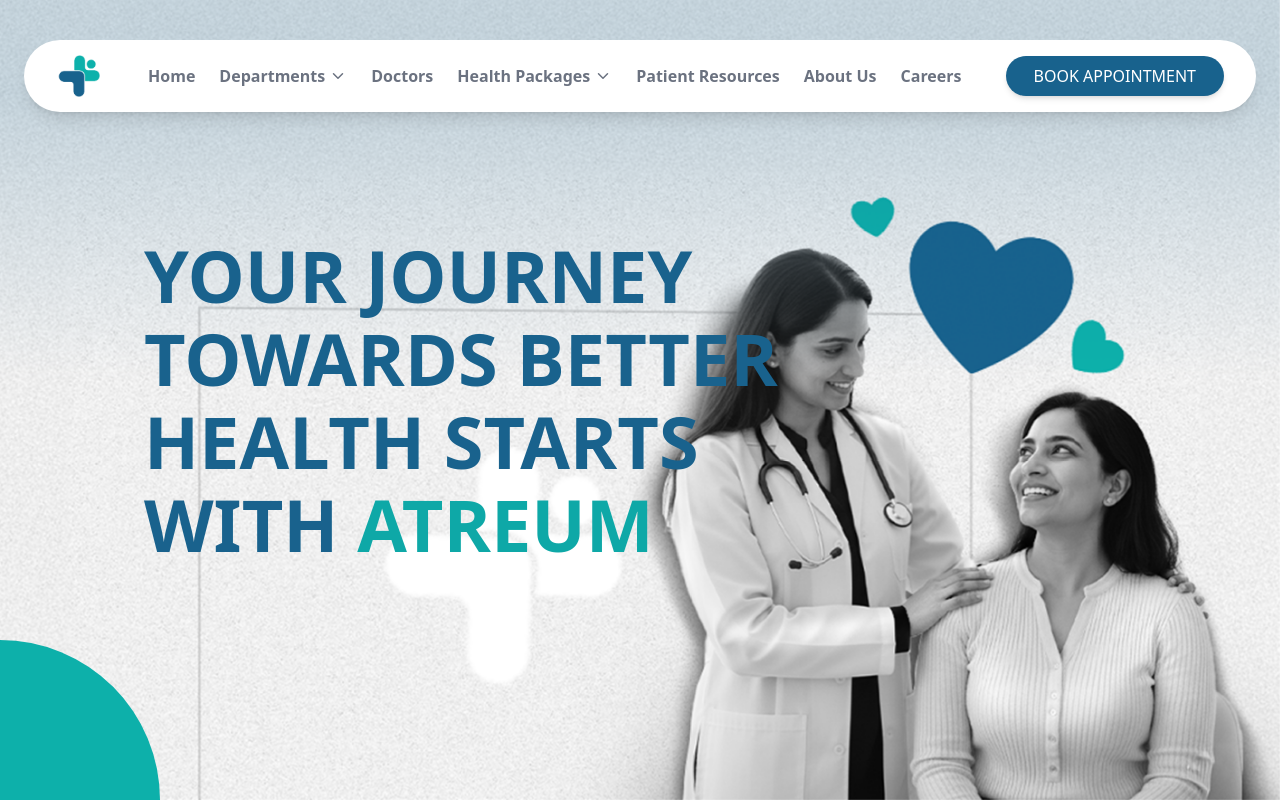
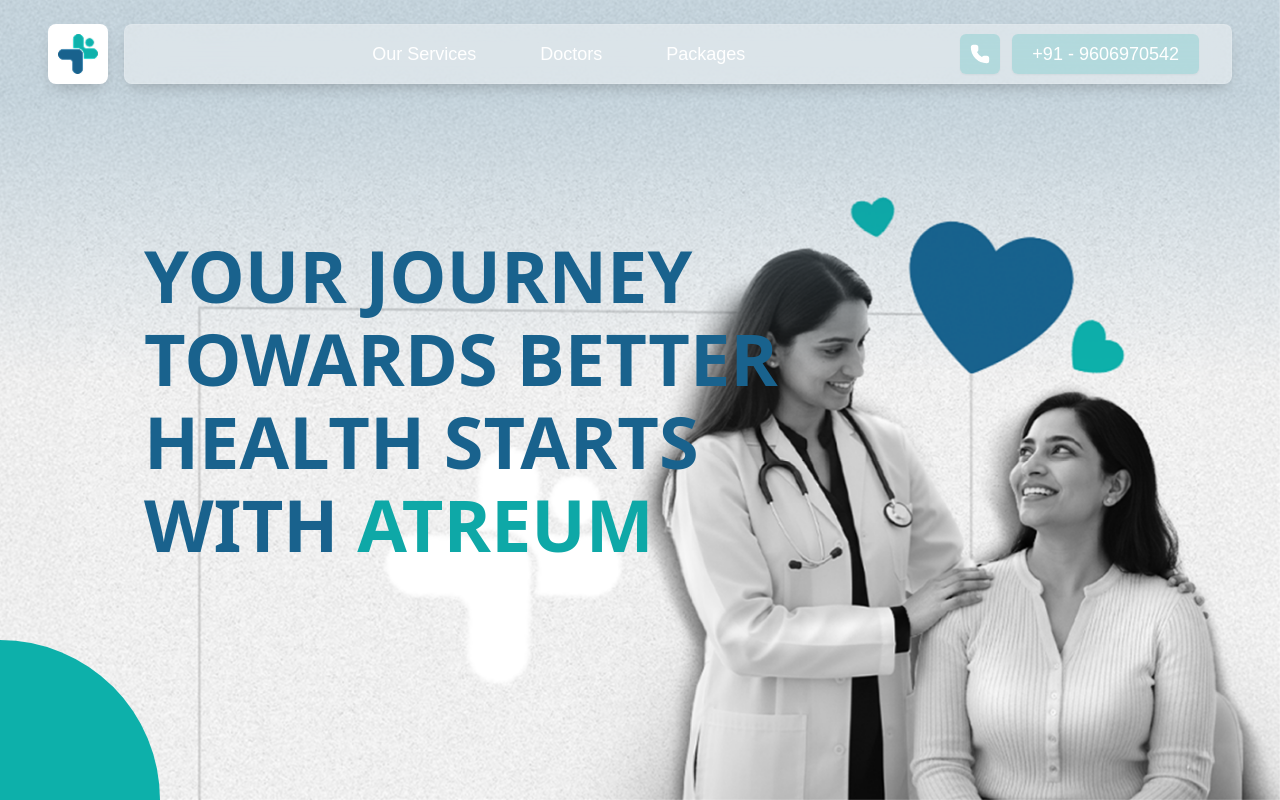
Before and after one commit to suman987654432/atreum, a React (Vite) app: page / in a window 1280 px wide. Shown: the top 800 px of the page. Built offline with nearby package versions, Linux system fonts and the light colour scheme.

Commit message:
feat: Add initial UI structure including Navbar, Footer, department components, and Tailwind CSS configuration.

```diff
--- a/src/components/LandingPage/Navbar.jsx
+++ b/src/components/LandingPage/Navbar.jsx
@@ -1,211 +1,95 @@
 import React, { useState } from 'react';
-import logo from "../../images/logo.png";
-import { ChevronDown, Menu, X } from 'lucide-react';
+import logo from "../../images/logo1.png";
+import { Menu, X, Phone } from 'lucide-react';
 
 const Navbar = () => {
   const [isMobileMenuOpen, setIsMobileMenuOpen] = useState(false);
 
   return (
-    <nav className="fixed top-4 md:top-8 lg:top-10 left-0 right-0 w-full flex justify-center px-2 md:px-4 lg:px-6 z-50 bg-transparent">
-      <div className="flex items-center justify-between w-full max-w-[98%] md:max-w-[95%] lg:max-w-7xl bg-white rounded-full shadow-lg px-3 md:px-4 lg:px-8 py-2 md:py-2.5 lg:py-3">
-        {/* Logo */}
-        <img src={logo} alt="Logo" className="h-9 w-9 md:h-10 md:w-10 lg:h-12 lg:w-12 object-contain flex-shrink-0" />
+    <nav className="fixed top-6 left-0 right-0 w-full flex justify-center px-4 md:px-12 z-50 font-sohne font-light">
+      {/* Maximum width container to align with content */}
+      <div className="flex items-center w-full max-w-[1700px]">
 
-        {/* Desktop Menu */}
-        <ul className="hidden lg:flex items-center gap-3 xl:gap-6 2xl:gap-10 font-medium text-sm xl:text-base">
-          <li>
-            <a href="/" className="relative text-gray-500 font-semibold hover:text-[#19628D] transition-colors group whitespace-nowrap">
-              Home
-              <span className="pointer-events-none absolute left-0 -bottom-1 w-full h-0.5 bg-[#19628D] scale-x-0 group-hover:scale-x-100 group-active:scale-x-100 transition-transform origin-left duration-300 rounded-full"></span>
-            </a>
-          </li>
+        {/* Logo Section - Separate Box */}
+        {/* Logo Section - Separate Box */}
+        <a href="/" className="h-[60px] w-[60px] bg-white flex items-center justify-center rounded-lg shadow-[0px_7px_15.6px_-6px_#00000040] flex-shrink-0 mr-4 cursor-pointer hover:shadow-lg transition-shadow">
+          <img src={logo} alt="Logo" className="h-10 w-10 object-contain" />
+        </a>
 
-          {/* Departments Dropdown */}
-          <li className="relative group">
-            <a
-              href="#"
-              className="flex items-center gap-0.5 lg:gap-1 text-gray-500 font-semibold hover:text-[#19628D] hover:underline active:underline transition-colors whitespace-nowrap"
-            >
-              Departments
-              <ChevronDown
-                size={16}
-                className="transition-transform group-hover:rotate-180 lg:w-[18px] lg:h-[18px]"
-              />
-            </a>
+        {/* Main Interface Bar - Desktop */}
+        <div className="hidden lg:flex flex-1 items-center justify-between bg-[#FFFFFF4D]/40 backdrop-blur-md rounded-lg px-8 h-[60px] shadow-[0px_7px_15.6px_-6px_#00000040] border border-white/10">
 
-            <ul className="absolute left-0 top-full mt-2 min-w-[180px] lg:min-w-[200px] bg-white rounded-lg shadow-xl opacity-0 invisible group-hover:opacity-100 group-hover:visible transition-all duration-200 transform translate-y-2 group-hover:translate-y-0 z-30">
-              {[
-                { name: "Cardiology", path: "#" },
-                { name: "Neurology", path: "#" },
-                { name: "Orthopedics", path: "/orthopedics" },
-                { name: "Pediatrics", path: "#" }
-              ].map((item, index) => (
-                <li key={item.name}>
-                  <a
-                    href={item.path}
-                    className={`block px-4 lg:px-5 py-2 lg:py-3 text-sm lg:text-base text-gray-600 hover:bg-gray-50 hover:text-[#19628D] hover:underline active:underline transition-colors ${index === 0 ? 'rounded-t-lg' : ''
-                      } ${index === 3 ? 'rounded-b-lg' : ''}`}
-                  >
-                    {item.name}
-                  </a>
-                </li>
-              ))}
-            </ul>
-          </li>
+          {/* Navigation Links */}
+          <div className="flex-1 flex justify-center gap-16">
+            {[
+              { name: "Our Services", path: "/orthopedics" },
+              { name: "Doctors", path: "/doctor" },
+              { name: "Packages", path: "#" }
+            ].map((item) => (
+              <a
+                key={item.name}
+                href={item.path}
+                className="text-white hover:text-[#0FB1AB] transition-colors text-[18px] leading-none tracking-normal font-light font-sohne"
+              >
+                {item.name}
+              </a>
+            ))}
+          </div>
 
-          <li>
-            <a href="/doctor" className="text-gray-500 font-semibold hover:text-[#19628D] hover:underline active:underline transition-colors whitespace-nowrap">
-              Doctors
-            </a>
-          </li>
+          {/* Contact Section - Right Side */}
+          <div className="flex items-center gap-3">
+            {/* Phone Icon Button */}
+            <div className="bg-[#0FB1AB33] h-[40px] w-[40px] rounded-[6px] flex items-center justify-center cursor-pointer hover:bg-[#4ea8a5] transition-colors shadow-sm">
+              <Phone size={20} className="text-white fill-white" />
+            </div>
 
-          {/* Health Packages Dropdown */}
-          <li className="relative group">
-            <a
-              href="#"
-              className="flex items-center gap-0.5 lg:gap-1 text-gray-500 font-semibold hover:text-[#19628D] hover:underline active:underline transition-colors whitespace-nowrap"
-            >
-              Health Packages
-              <ChevronDown
-                size={16}
-                className="transition-transform group-hover:rotate-180 lg:w-[18px] lg:h-[18px]"
-              />
-            </a>
+            {/* Phone Number Button */}
+            <div className="bg-[#0FB1AB33] h-[40px] px-5 rounded-[6px] flex items-center justify-center cursor-pointer hover:bg-[#4ea8a5] transition-colors shadow-sm">
+              <span className="text-white font-sohne font-light text-[18px] leading-none tracking-normal">
+                +91 - 9606970542
+              </span>
+            </div>
+          </div>
+        </div>
 
-            <ul className="absolute left-0 top-full mt-2 min-w-[200px] lg:min-w-[240px] bg-white rounded-lg shadow-xl opacity-0 invisible group-hover:opacity-100 group-hover:visible transition-all duration-200 transform translate-y-2 group-hover:translate-y-0 z-30">
-              {["Basic Health Checkup", "Executive Health Checkup", "Senior Citizen Package"].map((item, index) => (
-                <li key={item}>
-                  <a
-                    href="#"
-                    className={`block px-4 lg:px-5 py-2 lg:py-3 text-sm lg:text-base text-gray-600 hover:bg-gray-50 hover:text-[#19628D] hover:underline active:underline transition-colors ${index === 0 ? 'rounded-t-lg' : ''
-                      } ${index === 2 ? 'rounded-b-lg' : ''}`}
-                  >
-                    {item}
-                  </a>
-                </li>
-              ))}
-            </ul>
-          </li>
-
-          <li>
-            <a href="#" className="text-gray-500 font-semibold hover:text-[#19628D] hover:underline active:underline transition-colors whitespace-nowrap">
-              Patient Resources
-            </a>
-          </li>
-
-          <li>
-            <a href="/about" className="text-gray-500 font-semibold hover:text-[#19628D] hover:underline active:underline transition-colors whitespace-nowrap">
-              About Us
-            </a>
-          </li>
-
-          <li>
-            <a href="/careers" className="text-gray-500 font-semibold hover:text-[#19628D] hover:underline active:underline transition-colors whitespace-nowrap">
-              Careers
-            </a>
-          </li>
-        </ul>
-
-        {/* Desktop Button */}
-        <button className="hidden lg:block bg-[#18628D] text-white font-medium rounded-full px-4 lg:px-5 xl:px-7 py-2 shadow-md hover:bg-[#155072] transition-colors text-xs lg:text-sm xl:text-base whitespace-nowrap flex-shrink-0">
-          BOOK APPOINTMENT
-        </button>
-
-        {/* Mobile Brand Name */}
-        <span className="lg:hidden font-extrabold text-[#0EA8A7] text-xl md:text-2xl tracking-widest uppercase">
-          ATREUM
-        </span>
-
-        {/* Mobile Menu Toggle */}
-        <button
-          onClick={() => setIsMobileMenuOpen(!isMobileMenuOpen)}
-          className="lg:hidden text-[#19628D] p-2"
-        >
-          {isMobileMenuOpen ? <X size={24} /> : <Menu size={24} />}
-        </button>
+        {/* Mobile Menu Button */}
+        <div className="lg:hidden ml-auto">
+          <button
+            onClick={() => setIsMobileMenuOpen(!isMobileMenuOpen)}
+            className="bg-white/90 backdrop-blur-sm p-3 rounded-xl shadow-lg text-[#19628D]"
+          >
+            {isMobileMenuOpen ? <X size={24} /> : <Menu size={24} />}
+          </button>
+        </div>
       </div>
 
-      {/* Mobile Menu */}
+      {/* Mobile Menu Overlay */}
       {isMobileMenuOpen && (
-        <div className="lg:hidden fixed top-20 left-2 right-2 bg-white rounded-2xl shadow-2xl p-6 z-40 max-h-[80vh] overflow-y-auto">
-          <ul className="flex flex-col gap-4">
-            <li>
-              <a href="/" className="relative block text-gray-700 font-semibold hover:text-[#19628D] transition-colors py-2 group">
-                Home
-                <span className="pointer-events-none absolute left-0 -bottom-0.5 w-full h-0.5 bg-[#19628D] scale-x-0 group-hover:scale-x-100 group-active:scale-x-100 transition-transform origin-left duration-300 rounded-full"></span>
-              </a>
-            </li>
-
-            <li>
-              <details className="group">
-                <summary className="flex items-center justify-between text-gray-700 font-semibold hover:text-[#19628D] transition-colors py-2 cursor-pointer">
-                  Departments
-                  <ChevronDown size={18} className="transition-transform group-open:rotate-180" />
-                </summary>
-                <ul className="ml-4 mt-2 space-y-2">
-                  {[
-                    { name: "Cardiology", path: "#" },
-                    { name: "Neurology", path: "#" },
-                    { name: "Orthopedics", path: "/orthopedics" },
-                    { name: "Pediatrics", path: "#" }
-                  ].map(item => (
-                    <li key={item.name}>
-                      <a href={item.path} className="block text-gray-600 hover:text-[#19628D] hover:underline active:underline py-1">
-                        {item.name}
-                      </a>
-                    </li>
-                  ))}
-                </ul>
-              </details>
-            </li>
-
-            <li>
-              <a href="/doctor" className="block text-gray-700 font-semibold hover:text-[#19628D] hover:underline active:underline transition-colors py-2">
-                Doctors
-              </a>
-            </li>
-
-            <li>
-              <details className="group">
-                <summary className="flex items-center justify-between text-gray-700 font-semibold hover:text-[#19628D] transition-colors py-2 cursor-pointer">
-                  Health Packages
-                  <ChevronDown size={18} className="transition-transform group-open:rotate-180" />
-                </summary>
-                <ul className="ml-4 mt-2 space-y-2">
-                  {["Basic Health Checkup", "Executive Health Checkup", "Senior Citizen Package"].map(item => (
-                    <li key={item}>
-                      <a href="#" className="block text-gray-600 hover:text-[#19628D] hover:underline active:underline py-1">
-                        {item}
-                      </a>
-                    </li>
-                  ))}
-                </ul>
-              </details>
-            </li>
-
-            <li>
-              <a href="#" className="block text-gray-700 font-semibold hover:text-[#19628D] hover:underline active:underline transition-colors py-2">
-                Patient Resources
-              </a>
-            </li>
-
-            <li>
-              <a href="/about" className="block text-gray-700 font-semibold hover:text-[#19628D] hover:underline active:underline transition-colors py-2">
-                About Us
-              </a>
-            </li>
-
-            <li>
-              <a href="/careers" className="block text-gray-700 font-semibold hover:text-[#19628D] hover:underline active:underline transition-colors py-2">
-                Careers
-              </a>
-            </li>
-
-            <li className="pt-4 border-t border-gray-200">
-              <button className="w-full bg-[#18628D] text-white font-medium rounded-full px-6 py-3 shadow-md hover:bg-[#155072] transition-colors">
-                BOOK APPOINTMENT
+        <div className="lg:hidden fixed top-28 left-4 right-4 bg-white/95 backdrop-blur-xl rounded-2xl shadow-2xl p-6 z-40 animate-fade-in border border-white/20 font-sohne">
+          <ul className="flex flex-col gap-4 text-center">
+            {[
+              { name: "Our Services", path: "#" },
+              { name: "Doctors", path: "/doctor" },
+              { name: "Packages", path: "#" }
+            ].map((item) => (
+              <li key={item.name}>
+                <a
+                  href={item.path}
+                  className="block text-[#19628D] py-2 hover:bg-gray-50 rounded-lg transition-colors font-light text-[18px] leading-none tracking-normal"
+                >
+                  {item.name}
+                </a>
+              </li>
+            ))}
+            <div className="flex flex-col gap-3 mt-4 pt-4 border-t border-gray-100">
+              <button className="flex items-center justify-center gap-2 bg-[#0FB1AB33] text-white py-3 rounded-xl shadow-md font-light text-[18px]">
+                <Phone size={18} fill="currentColor" />
+                Call Now
               </button>
-            </li>
+              <div className="text-[#19628D] py-1 font-light text-[18px] leading-none tracking-normal">
+                +91 - 9606970542
+              </div>
+            </div>
           </ul>
         </div>
       )}
--- a/src/components/departments/Care.jsx
+++ b/src/components/departments/Care.jsx
@@ -31,7 +31,7 @@ const careData = [
     {
         id: 4,
         title: "TRAUMA & FRACTURE CARE",
-        description: "Our trauma center is equipped to handle complex fractures and musculoskeletal injuries with a dedicated team of specialists available 24/7.",
+        description: "Orthopaedics at Atreum Hospitals is a multi-disciplinary department dedicated to the diagnosis, treatment, and long-term management of conditions affecting bones, joints, muscles, and the spine.",
         image: care2,
         width: "lg:col-span-2 col-span-1",
     },
@@ -47,21 +47,22 @@ const careData = [
 const Care = () => {
     return (
         <div className="relative -mt-4 z-20 bg-white rounded-t-[50px] shadow-[0_-25px_50px_rgba(100,100,100,0.3)] pt-16 pb-16">
-            <div className="px-4 md:px-8 lg:px-16 container mx-auto">
-                <div className="flex flex-col md:flex-row justify-between items-start md:items-center mb-12 gap-6">
+            <div className="px-4 w-full max-w-[1600px] mx-auto">
+                <div className="flex flex-col md:flex-row justify-center items-start md:items-center mb-12 gap-6">
                     <div className="md:w-1/2">
-                        <h2 className="text-3xl md:text-5xl font-serif text-[#0e4857] leading-tight">
-                            Orthopaedic <span className="italic font-light">Care</span><br />
-                            <span className="text-[#2a6b77] font-bold">at Atreum</span>
+                        <h2 className="text-3xl md:text-5xl font-serif text-[#19628D] leading-tight">
+                            Orthopaedic <span className=" font-bold italic">Care</span><br />at
+                            <span className="text-[#19628D] font-bold italic"> Atreum</span>
                         </h2>
                     </div>
-                    <div className="md:w-1/2">
-                        <p className="text-black-1500 text-sm font-semibold md:text-base leading-relaxed">
+                    <div className="md:w-2/5">
+                        <p className="text-black text-sm md:text-base leading-tight font-semibold">
                             Orthopaedics at Atreum Hospitals is a multi-disciplinary department
                             dedicated to the diagnosis, treatment, and long-term management of
                             conditions affecting bones, joints, muscles, and the spine.
                         </p>
                     </div>
+
                 </div>
 
                 <div className="grid grid-cols-1 md:grid-cols-2 lg:grid-cols-3 gap-6">
@@ -72,7 +73,7 @@ const Care = () => {
                                 <img
                                     src={item.image}
                                     alt={item.title}
-                                    className="w-full h-full object-cover transition-transform duration-700 group-hover:scale-110"
+                                    className="w-full h-full object-cover "
                                 />
                                 {/* Dark Overlay for better text readability */}
                                 <div className="absolute inset-0 bg-black/10 group-hover:bg-black/20 transition-all duration-300"></div>
@@ -81,18 +82,18 @@ const Care = () => {
 
                             {/* Content Container - Slides up from bottom */}
                             {/* Initially translated down so only the top part (title) is visible */}
-                            <div className="absolute bottom-0 left-0 w-full bg-transparent group-hover:bg-[#19628DBD] p-6 md:p-8 transform translate-y-[calc(100%-90px)] group-hover:translate-y-0 transition-all duration-500 ease-in-out flex flex-col justify-start">
+                            <div className=" rounded-t-3xl absolute bottom-0 left-0 w-full bg-transparent group-hover:bg-[#19628DBD] p-6 md:p-8 transform translate-y-[calc(100%-90px)] group-hover:translate-y-0 transition-all duration-500 ease-in-out flex flex-col justify-start">
 
                                 {/* Title Section - This part is always visible */}
-                                <div className="h-[90px] flex items-center -mt-6 md:-mt-8">
-                                    <h3 className="text-xl md:text-2xl font-bold text-white uppercase leading-tight drop-shadow-md">
+                                <div className="h-[90px] flex items-end pb-2 md:-mt-12">
+                                    <h3 className="text-xl md:text-2xl font-bold text-white uppercase leading-tight drop-shadow-md font-sohne">
                                         {item.title}
                                     </h3>
                                 </div>
 
                                 {/* Description - Revealed on Hover */}
-                                <div className="opacity-0 group-hover:opacity-100 transition-opacity duration-500 delay-100 pb-4">
-                                    <p className="text-white text-sm md:text-base leading-relaxed border-t border-white/20 pt-4">
+                                <div className="opacity-0 group-hover:opacity-100 transition-opacity duration-500 delay-100">
+                                    <p className="text-white text-sm md:text-base leading-relaxed font-sohne">
                                         {item.description}
                                     </p>
                                 </div>
@@ -102,7 +103,7 @@ const Care = () => {
                 </div>
 
                 {/* Horizontal Black Line */}
-                <div className="w-full h-[2px] bg-black mt-16"></div>
+                <div className="w-full h-[1px] bg-black mt-16"></div>
             </div>
         </div>
     );
--- a/src/index.css
+++ b/src/index.css
@@ -4,9 +4,11 @@
 @tailwind base;
 @tailwind components;
 @tailwind utilities;
+
 .scrollbar-hide::-webkit-scrollbar {
   display: none;
 }
+
 .scrollbar-hide {
   scrollbar-width: none;
 }
@@ -15,9 +17,11 @@
   .animate-fade-in {
     animation: fadeIn 0.8s ease-out forwards;
   }
+
   .delay-300 {
     animation-delay: 300ms;
   }
+
   .delay-600 {
     animation-delay: 600ms;
   }
@@ -28,6 +32,7 @@
     opacity: 0;
     transform: translateY(20px);
   }
+
   to {
     opacity: 1;
     transform: translateY(0);
--- a/tailwind.config.js
+++ b/tailwind.config.js
@@ -4,6 +4,8 @@ export default {
     extend: {
       fontFamily: {
         oswald: ['Oswald', 'sans-serif'],
+        sohne: ["Test Söhne", "sans-serif"],
+        canela: ["Canela Deck Trial", "sans-serif"],
       },
       animation: {
         'fade-in': 'fadeIn 1s ease-out forwards',
```
Also changed, not shown: src/components/Footer.jsx (+20 -6 lines), src/components/departments/Doctorspe.jsx (+5 -5 lines), src/components/departments/Form.jsx (+11 -11 lines), src/components/departments/Ortho.jsx (+22 -20 lines), src/images/logo1.png (added).
